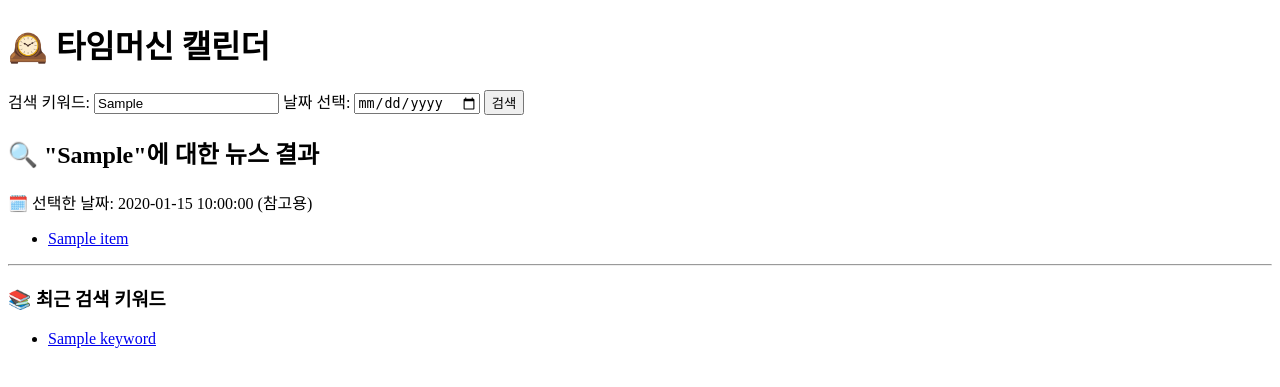
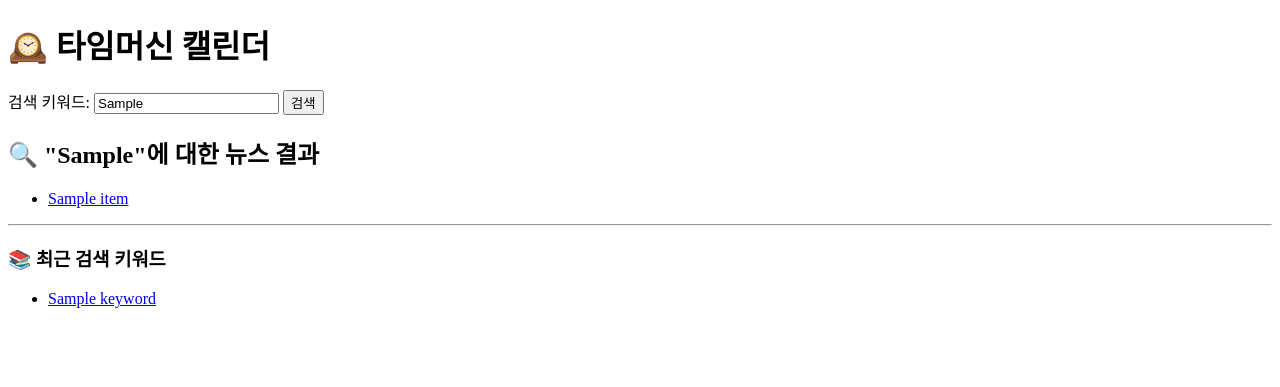
Before and after one commit to Nuke1119/moomoolbo, a Flask app: template templates/index.html in a window 1280 px wide. Shown: the top 387 px of the page. Run offline with Flask 3, Linux system fonts and the light colour scheme; the template is opened without the code that fills it: most values are stand-ins (such as "Sample title", 1, 10 or a date in 2020).

Commit message:
refactor(ui): 불필요한 날짜 입력 필드 제거

```diff
--- a/app.py
+++ b/app.py
@@ -13,7 +13,6 @@ def get_google_news_rss(query, days=7):
 @app.route('/', methods=['GET'])
 def index():
     keyword = request.args.get('keyword', '기술')
-    selected_date = request.args.get('date')
 
     # 뉴스 데이터 가져오기
     news_list = get_google_news_rss(keyword)
@@ -29,7 +28,6 @@ def index():
         'index.html',
         news=news_list,
         selected_keyword=keyword,
-        selected_date=selected_date,
         history=session['history']
     )
 
--- a/templates/index.html
+++ b/templates/index.html
@@ -10,16 +10,11 @@
     <form method="GET" action="/">
         <label>검색 키워드: </label>
         <input type="text" name="keyword" value="{{ selected_keyword }}">
-        <label>날짜 선택: </label>
-        <input type="date" name="date" value="{{ selected_date }}">
         <button type="submit">검색</button>
     </form>
 
     {% if news %}
         <h2>🔍 "{{ selected_keyword }}"에 대한 뉴스 결과</h2>
-        {% if selected_date %}
-            <p>🗓️ 선택한 날짜: {{ selected_date }} (참고용)</p>
-        {% endif %}
         <ul>
         {% for item in news %}
             <li><a href="{{ item.link }}" target="_blank" rel="noopener noreferrer">{{ item.title }}</a></li>
```
